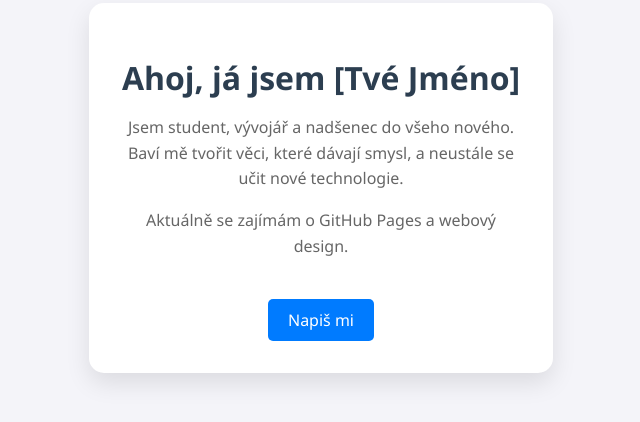
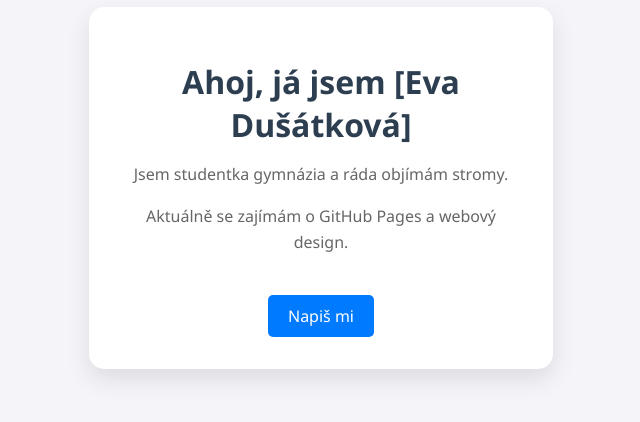
Before and after one commit to dusatkovaeva/dusatkova.hub.io, a plain HTML site: page index.html in a window 1280 px wide. Shown: the part 212-634 px from the top of the page, without its empty margins (319-959 px from the left). Drawn offline with Linux system fonts and the light colour scheme.

Commit message:
Update index.html

```diff
--- a/index.html
+++ b/index.html
@@ -50,9 +50,9 @@
 <body>
 
     <div class="card">
-        <h1>Ahoj, já jsem [Tvé Jméno]</h1>
+        <h1>Ahoj, já jsem [Eva Dušátková]</h1>
 
-        <p>Jsem student, vývojář a nadšenec do všeho nového. Baví mě tvořit věci, které dávají smysl, a neustále se učit nové technologie.</p>
+        <p>Jsem studentka gymnázia a ráda objímám stromy.</p>
 
         <p>Aktuálně se zajímám o GitHub Pages a webový design.</p>
 
```
